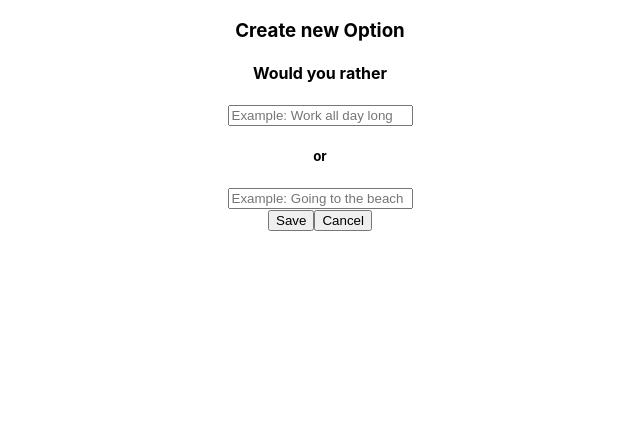
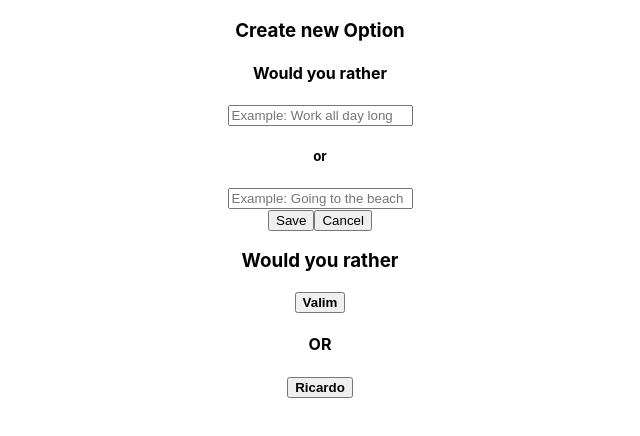
Before and after one commit to rvalim/MlkReactWouldYouRather, a React (Create React App) app: page / in a window 1280 px wide. Shown: the top 436 px of the page, without its empty margins (320-960 px from the left). Built offline with nearby package versions, Linux system fonts and the light colour scheme.

Commit message:
create basic component to answer would you rather

```diff
--- a/src/App.js
+++ b/src/App.js
@@ -2,12 +2,14 @@ import React, { Component } from 'react';
 import logo from './logo.svg';
 import './App.css';
 import CreateOption from './component/createOption'
+import Answer from './component/answer'
 
 class App extends Component {
   render() {
     return (
       <div className="App">
         <CreateOption></CreateOption>
+        <Answer question={{id: 0, optionA: 'Valim', optionB: 'Ricardo'}}></Answer>
       </div>
     );
   }
--- /dev/null
+++ b/src/component/answer.js
@@ -0,0 +1,31 @@
+import React from 'react'
+
+class Answer extends React.Component {
+
+    constructor(props) {
+        super(props)
+
+        this.handleAnswer = this.handleAnswer.bind(this)
+    }
+
+    handleAnswer(option) {
+        console.log(option)
+    }
+
+    render() {
+        return (
+            <div>
+                <h3>Would you rather</h3>
+                <button onClick={() => this.handleAnswer('a')}>
+                   <strong>{this.props.question.optionA}</strong>
+                </button>
+                <h4>OR</h4>
+                <button onClick={() => this.handleAnswer('b')}>
+                   <strong>{this.props.question.optionB}</strong>
+                </button>
+            </div>
+            )
+        }
+    }
+
+export default Answer
```
